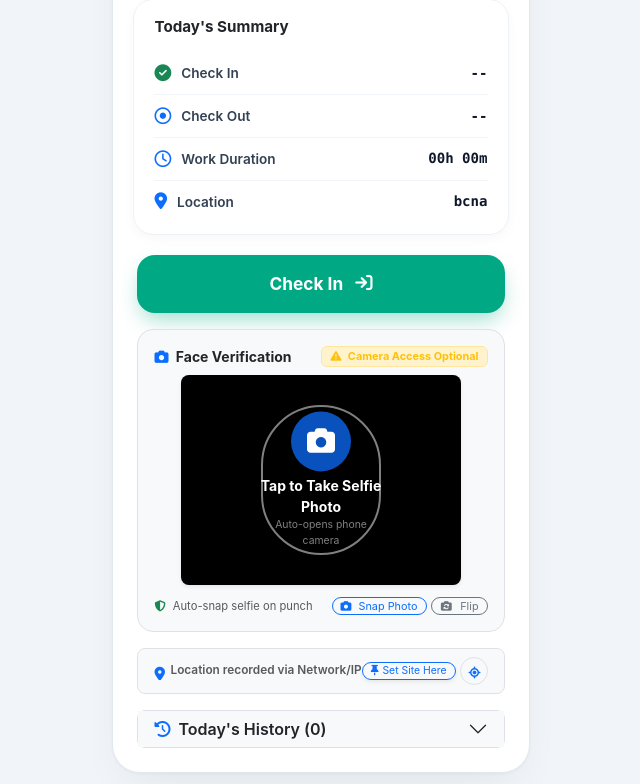
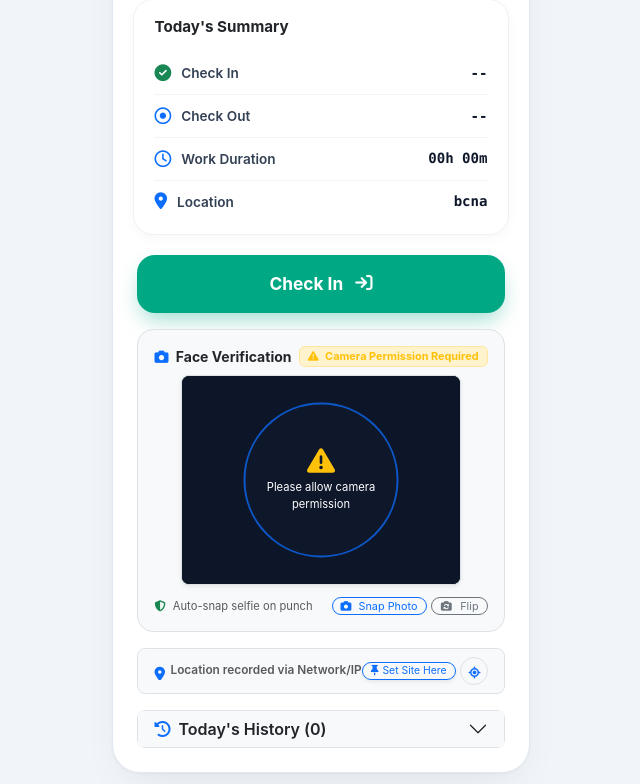
Before and after one commit to gannonhyderabad-png/smart-attendance, a PHP site: a page that uses views/punch/index.php in a window 1280 px wide. Shown: the part 397-1181 px from the top of the page, without its empty margins (319-959 px from the left). Run offline with PHP 8.4, Linux system fonts and the light colour scheme; the visitor is signed in with stand-in values (Sample User, id 1); data comes from the database, SQL or seed files in the repository; some libraries are stand-ins or nearby versions.

Commit message:
Auto-open live front camera on page load and remove tap-to-snap overlay

```diff
--- a/views/punch/index.php
+++ b/views/punch/index.php
@@ -446,21 +446,18 @@ $initDateVal = $initDaily['date'] ?? date('Y-m-d');
                         </span>
                     </div>
 
-                    <div class="position-relative mx-auto rounded-3 overflow-hidden bg-black shadow-sm" style="max-width: 280px; width: 100%; aspect-ratio: 4/3; cursor: pointer;" onclick="window.triggerSelfieCamera()" title="Tap to take selfie photo">
-                        <video id="punchCameraVideo" autoplay playsinline muted class="w-100 h-100 object-fit-cover" style="transform: scaleX(-1);"></video>
+                    <div class="position-relative mx-auto rounded-3 overflow-hidden bg-dark shadow-sm border" style="max-width: 280px; width: 100%; aspect-ratio: 4/3; cursor: pointer;" onclick="window.triggerSelfieCamera()" title="Front Camera Live">
+                        <video id="punchCameraVideo" autoplay playsinline webkit-playsinline muted class="w-100 h-100 object-fit-cover" style="transform: scaleX(-1); background: #0f172a;"></video>
                         <canvas id="punchPhotoCanvas" class="d-none"></canvas>
                         <div id="cameraFlashOverlay" class="position-absolute top-0 start-0 w-100 h-100 bg-white" style="opacity: 0; pointer-events: none; transition: opacity 0.25s ease; z-index: 10;"></div>
 
-                        <!-- Face Target Guide Oval -->
-                        <div class="position-absolute top-50 start-50 translate-middle border border-2 border-white rounded-pill opacity-50" style="width: 120px; height: 150px; pointer-events: none; box-shadow: 0 0 0 9999px rgba(0,0,0,0.25);"></div>
-
-                        <!-- Tap Camera Prompt Overlay (displayed when live stream is inactive) -->
-                        <div id="tapCameraPrompt" class="position-absolute top-50 start-50 translate-middle text-center text-white p-2" style="z-index: 8; pointer-events: none;">
-                            <div class="rounded-circle bg-primary bg-opacity-75 d-inline-flex align-items-center justify-content-center p-3 mb-1 shadow">
-                                <i class="fa-solid fa-camera fs-3 text-white"></i>
-                            </div>
-                            <div class="small fw-bold text-white text-shadow">Tap to Take Selfie Photo</div>
-                            <div class="text-white-50" style="font-size: 0.65rem;">Auto-opens phone camera</div>
+                        <!-- Face Target Guide Circle/Oval -->
+                        <div class="position-absolute top-50 start-50 translate-middle border border-2 border-primary rounded-circle opacity-75" style="width: 155px; height: 155px; pointer-events: none; box-shadow: 0 0 0 9999px rgba(15, 23, 42, 0.45);"></div>
+
+                        <!-- Subtle Loading Spinner (only while camera is opening) -->
+                        <div id="cameraLoadingSpinner" class="position-absolute top-50 start-50 translate-middle text-center text-white p-2" style="z-index: 8; pointer-events: none;">
+                            <div class="spinner-border spinner-border-sm text-primary mb-1" role="status"></div>
+                            <div class="small fw-semibold" style="font-size: 0.75rem;">Opening Front Camera...</div>
                         </div>
 
                         <!-- Snapshot Preview -->
@@ -1295,10 +1292,20 @@ window.switchAppTab = function(tabName) {
     const lastSnapEl = document.getElementById('lastSnapPreview');
 
     function initCamera() {
+        const loader = document.getElementById('cameraLoadingSpinner');
+
         if (!navigator.mediaDevices || !navigator.mediaDevices.getUserMedia) {
+            const isPlainHttp = location.protocol === 'http:' && location.hostname !== 'localhost' && location.hostname !== '127.0.0.1';
             if (cameraBadge) {
                 cameraBadge.className = 'badge bg-secondary-subtle text-secondary border py-1 px-2';
-                cameraBadge.innerHTML = '<i class="fa-solid fa-video-slash me-1"></i> Camera Unavailable';
+                cameraBadge.innerHTML = isPlainHttp
+                    ? '<i class="fa-solid fa-lock text-warning me-1"></i> HTTPS Required for Camera'
+                    : '<i class="fa-solid fa-video-slash me-1"></i> Camera Unavailable';
+            }
+            if (loader) {
+                loader.innerHTML = isPlainHttp
+                    ? '<i class="fa-solid fa-shield-halved text-warning fs-3 mb-1"></i><div class="small text-white-50" style="font-size: 0.7rem;">Open via HTTPS for auto front camera</div>'
+                    : '<i class="fa-solid fa-camera-slash text-secondary fs-3 mb-1"></i><div class="small text-white-50" style="font-size: 0.7rem;">Camera not found on this device</div>';
             }
             return;
         }
@@ -1308,35 +1315,70 @@ window.switchAppTab = function(tabName) {
             mediaStream = null;
         }
 
-        navigator.mediaDevices.getUserMedia({
+        if (loader) loader.classList.remove('d-none');
+        if (cameraBadge) {
+            cameraBadge.className = 'badge bg-warning-subtle text-warning border border-warning-subtle py-1 px-2';
+            cameraBadge.innerHTML = '<span class="spinner-grow spinner-grow-sm me-1" style="width: 8px; height: 8px;"></span> Opening Front Camera...';
+        }
+
+        const primaryConstraints = {
             video: {
-                facingMode: currentFacingMode,
+                facingMode: (currentFacingMode === 'user') ? { ideal: 'user' } : { ideal: 'environment' },
                 width: { ideal: 640 },
                 height: { ideal: 480 }
             },
             audio: false
-        })
+        };
+
+        const startStream = function(constraints) {
+            return navigator.mediaDevices.getUserMedia(constraints)
+                .catch(function() {
+                    // Fallback to generic video if exact constraints fail
+                    return navigator.mediaDevices.getUserMedia({ video: true, audio: false });
+                });
+        };
+
+        startStream(primaryConstraints)
             .then(function(stream) {
                 mediaStream = stream;
                 if (videoEl) {
                     videoEl.srcObject = stream;
+                    videoEl.setAttribute('playsinline', '');
+                    videoEl.setAttribute('webkit-playsinline', '');
+                    videoEl.muted = true;
+                    videoEl.style.transform = (currentFacingMode === 'user') ? 'scaleX(-1)' : 'none';
                     videoEl.play().catch(() => {});
-                videoEl.style.transform = (currentFacingMode === 'user') ? 'scaleX(-1)' : 'none';
-                const tapPrompt = document.getElementById('tapCameraPrompt');
-                if (tapPrompt) tapPrompt.classList.add('d-none');
-            }
+                }
+                if (loader) loader.classList.add('d-none');
                 if (cameraBadge) {
                     cameraBadge.className = 'badge bg-success-subtle text-success border border-success-subtle py-1 px-2';
-                cameraBadge.innerHTML = '<i class="fa-solid fa-circle-check me-1"></i> Camera Ready';
+                    cameraBadge.innerHTML = '<i class="fa-solid fa-circle-check text-success me-1"></i> Front Camera Live';
                 }
             })
             .catch(function(err) {
+                if (loader) {
+                    loader.innerHTML = '<i class="fa-solid fa-triangle-exclamation text-warning fs-3 mb-1"></i><div class="small text-white" style="font-size: 0.7rem;">Please allow camera permission</div>';
+                }
                 if (cameraBadge) {
                     cameraBadge.className = 'badge bg-warning-subtle text-warning border border-warning-subtle py-1 px-2';
-                cameraBadge.innerHTML = '<i class="fa-solid fa-triangle-exclamation me-1"></i> Camera Access Optional';
+                    cameraBadge.innerHTML = '<i class="fa-solid fa-triangle-exclamation me-1"></i> Camera Permission Required';
                 }
             });
     }
+
+    window.triggerSelfieCamera = function() {
+        if (!mediaStream) {
+            initCamera();
+        }
+    };
+
+    document.addEventListener('visibilitychange', function() {
+        if (document.visibilityState === 'visible') {
+            if (!mediaStream || mediaStream.getVideoTracks().some(t => t.readyState === 'ended')) {
+                initCamera();
+            }
+        }
+    });
 
     window.flipCamera = function() {
         currentFacingMode = (currentFacingMode === 'user') ? 'environment' : 'user';
```
Lines whose indentation alone changed are shown as unchanged.
